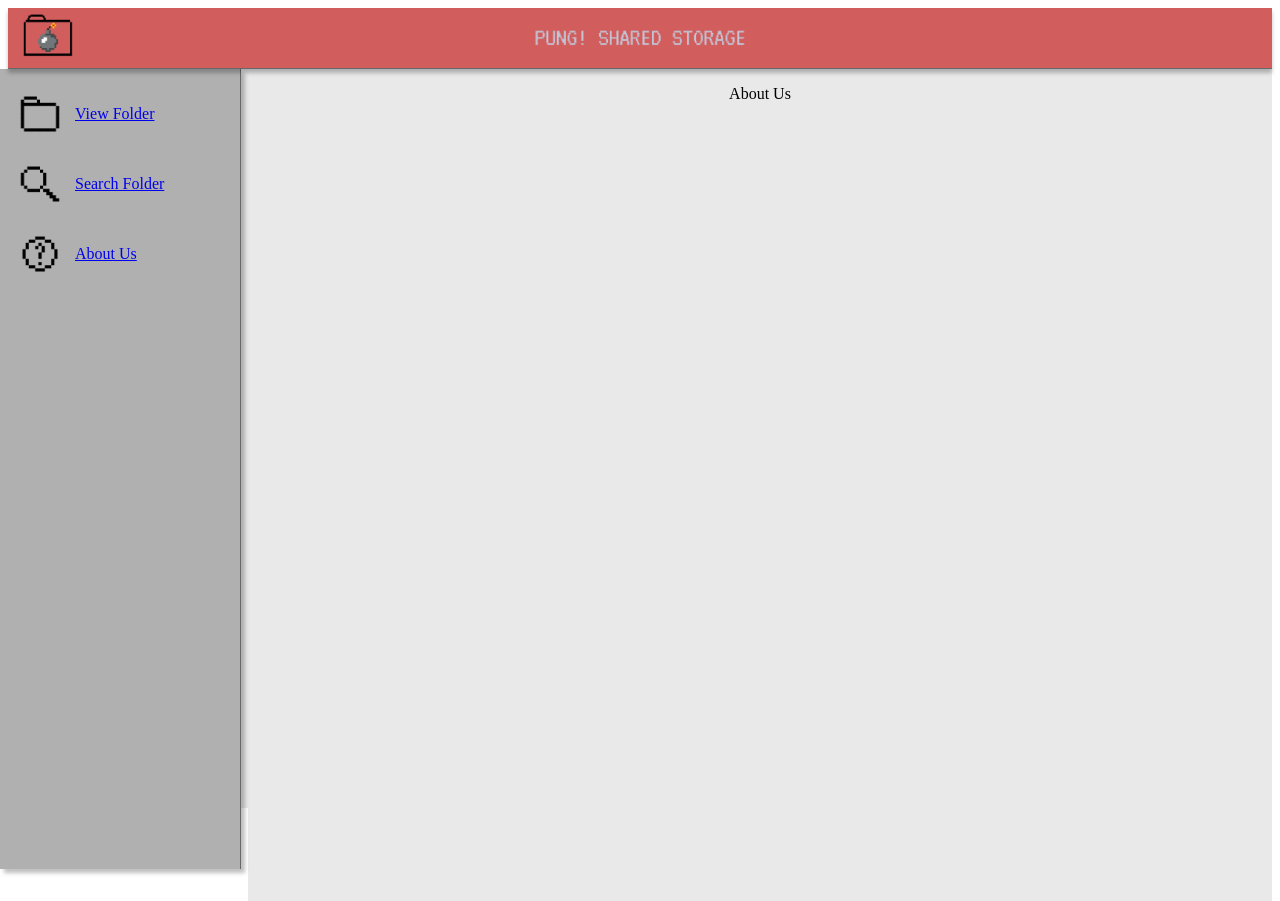
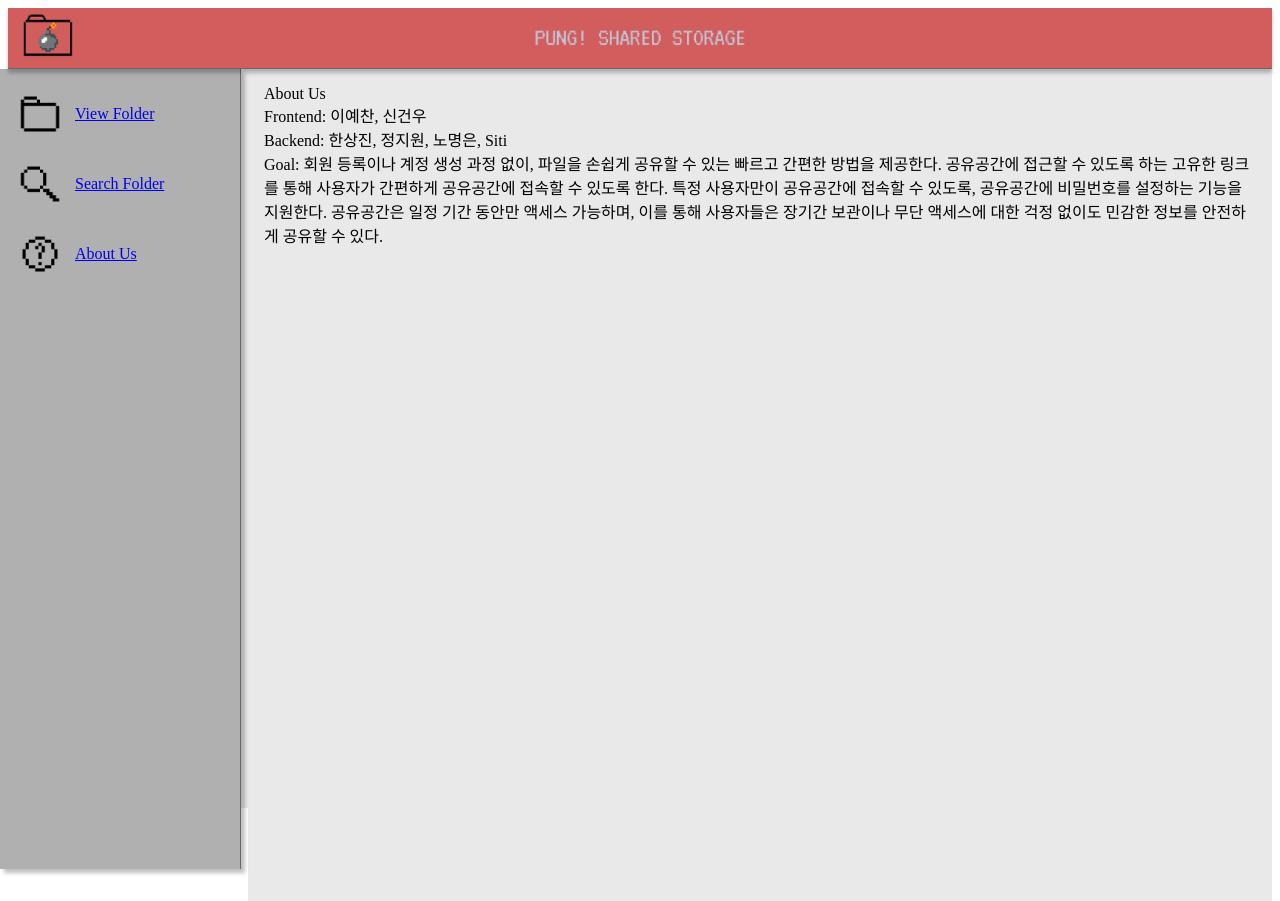
Before and after one commit to PungBox/pungbox-frontend, a React (Vite) app: page /aboutus in a window 1280 px wide. Built offline with nearby package versions, Linux system fonts and the light colour scheme.

Commit message:
About us

```diff
--- a/src/components/Pages/AboutUs.tsx
+++ b/src/components/Pages/AboutUs.tsx
@@ -2,7 +2,21 @@ import React from 'react'
 
 const Aboutus = () => {
   return (
-    <div>About Us</div>
+    <div>About Us
+      <div></div>
+      <span>
+        Frontend: 이예찬, 신건우
+        <div></div>
+        Backend: 한상진, 정지원, 노명은, Siti
+        <div></div>
+      </span>
+      <span>Goal:
+        회원 등록이나 계정 생성 과정 없이, 파일을 손쉽게 공유할 수 있는 빠르고 간편한 방법을 제공한다.
+        공유공간에 접근할 수 있도록 하는 고유한 링크를 통해 사용자가 간편하게 공유공간에 접속할 수 있도록 한다.
+        특정 사용자만이 공유공간에 접속할 수 있도록, 공유공간에 비밀번호를 설정하는 기능을 지원한다.
+        공유공간은 일정 기간 동안만 액세스 가능하며, 이를 통해 사용자들은 장기간 보관이나 무단 액세스에 대한 걱정 없이도 민감한 정보를 안전하게 공유할 수 있다.
+      </span>
+    </div>
   )
 }
 
```
